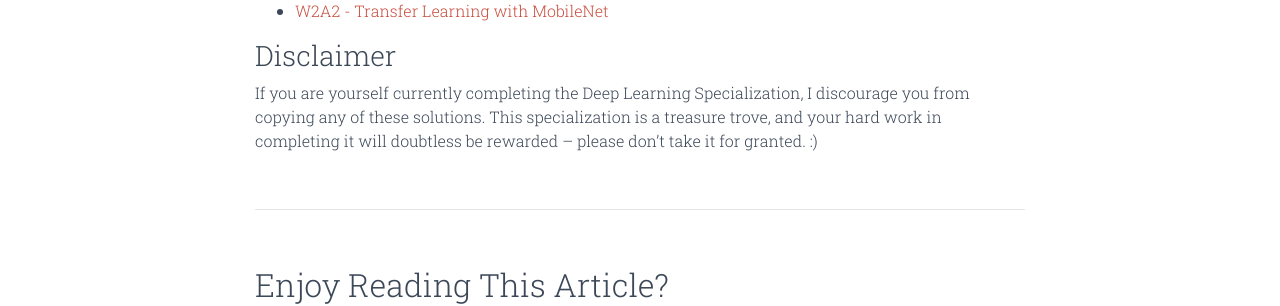
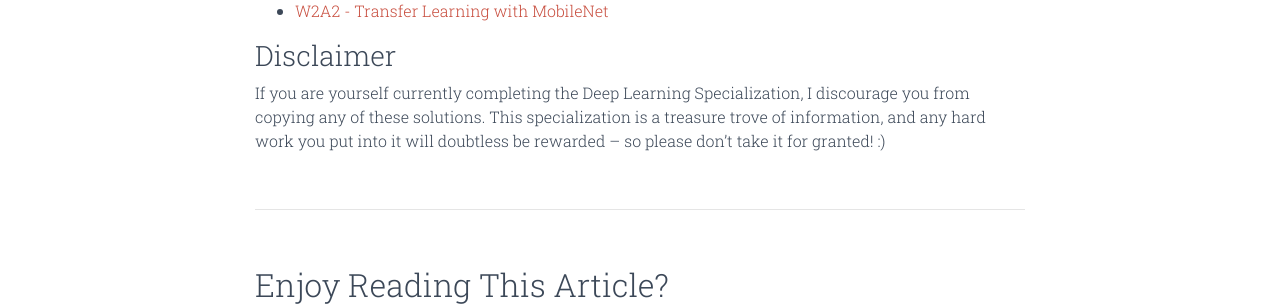
Before and after one commit to BMCARDONA/bmcardona.github.io, a Jekyll site: the page built from _posts/2023-07-23-deep-learning-specialization.md, in a window 1280 px wide and 900 px high, scrolled down 656 px. Shown: the part 237-543 px from the top of the window. Built offline with Jekyll 4.4.1, drawn with Linux system fonts in a browser that asks for light colours; comment, search, counter and statistics services are not loaded; a style sheet for code colours, icons or effects is not loaded.

Commit message:
re-wording

```diff
--- a/_posts/2023-07-23-deep-learning-specialization.md
+++ b/_posts/2023-07-23-deep-learning-specialization.md
@@ -41,4 +41,4 @@
 
 ### Disclaimer
 
-If you are yourself currently completing the Deep Learning Specialization, I discourage you from copying any of these solutions. This specialization is a treasure trove, and your hard work in completing it will doubtless be rewarded -- please don't take it for granted. :)
+If you are yourself currently completing the Deep Learning Specialization, I discourage you from copying any of these solutions. This specialization is a treasure trove of information, and any hard work you put into it will doubtless be rewarded -- so please don't take it for granted! :)
```
